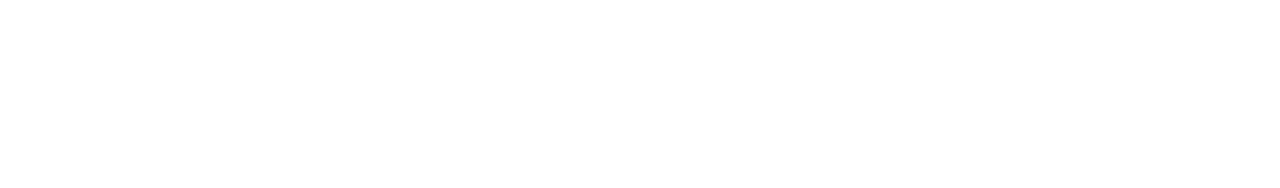
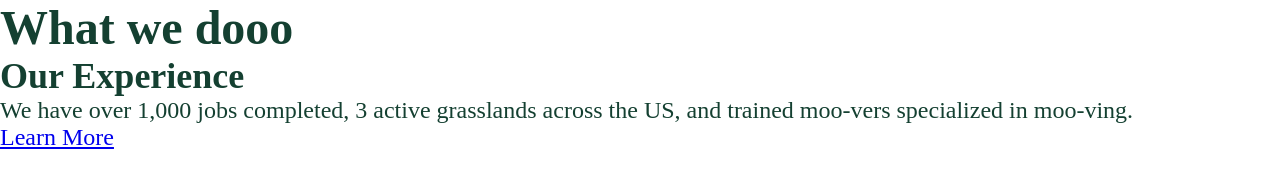
Before and after one commit to qitofu/exercise-13, a plain HTML site: page index.html in a window 1280 px wide. Drawn offline with Linux system fonts and the light colour scheme.

Commit message:
added section and classes

```diff
--- a/index.html
+++ b/index.html
@@ -4,12 +4,15 @@
     <meta charset="utf-8" />
     <meta name="viewport" content="width=device-width, initial-scale=1" />
     <link rel="icon" href="https://github.com/favicon.ico" />
+    <link rel="preconnect" href="https://fonts.googleapis.com">
+<link rel="preconnect" href="https://fonts.gstatic.com" crossorigin>
+<link href="https://fonts.googleapis.com/css2?family=Josefin+Sans:ital,wght@0,100..700;1,100..700&display=swap" rel="stylesheet">
 
     <!-- Change the name of the company here -->
-    <title>Async Research</title>
+    <title>Moo-ving Companny</title>
     <meta
       name="description"
-      content="Learn more about this fictional research lab"
+      content="Learn more about this cow-runned moving company"
     />
     <meta name="robots" content="index,follow" />
     <meta property="og:title" content="Async Research" />
@@ -18,6 +21,14 @@
     <meta name="twitter:card" content="summary" />
     <link rel="stylesheet" href="style.css" />
   </head>
+  <main>
+      <h1 class="primaryheading">What we dooo</h1>
+      <div class="gridcontainer">
+        <div class="blockone">
+          <h2>Our Experience</h2>
+           <p class="blocktextone">We have over 1,000 jobs completed, 3 active grasslands across the US, and trained moo-vers specialized in moo-ving.</p>
+               <a href="#">Learn More</a>
+  </main>
   <body>
 
   </body>
```
